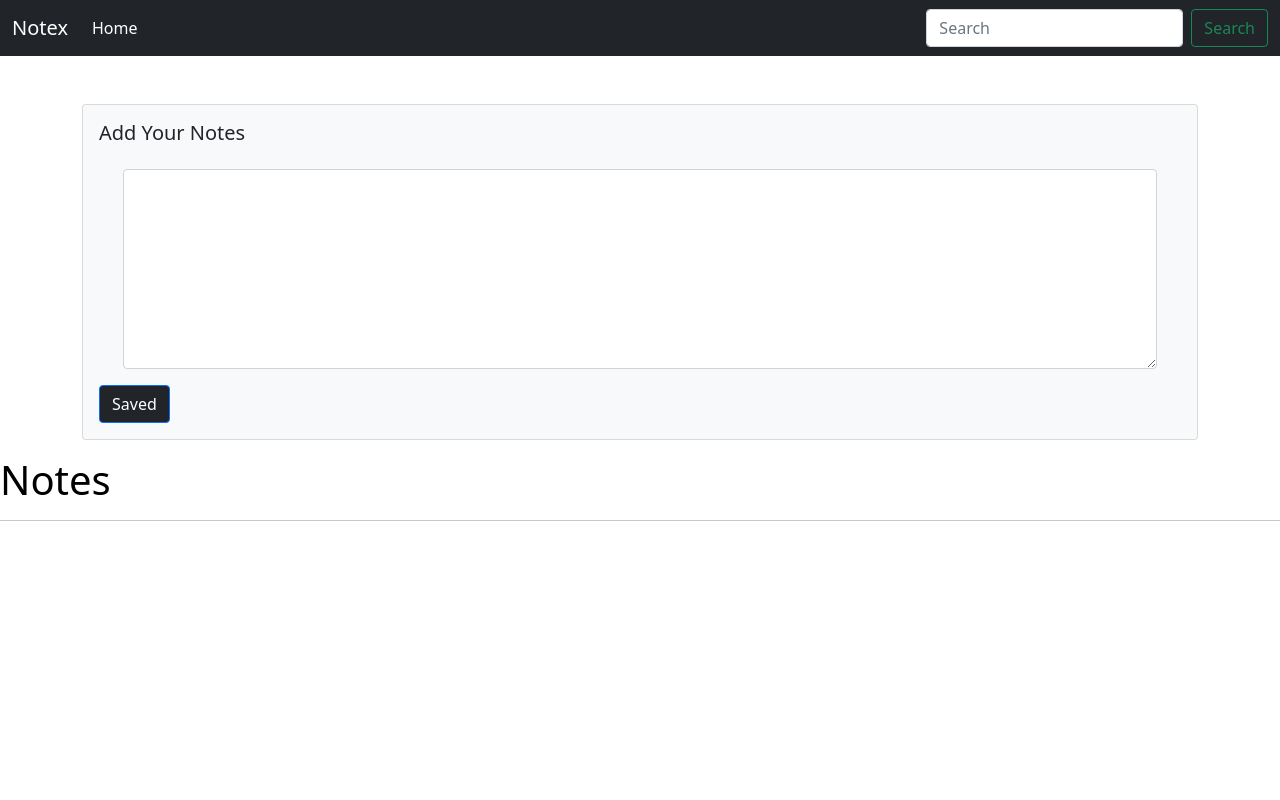
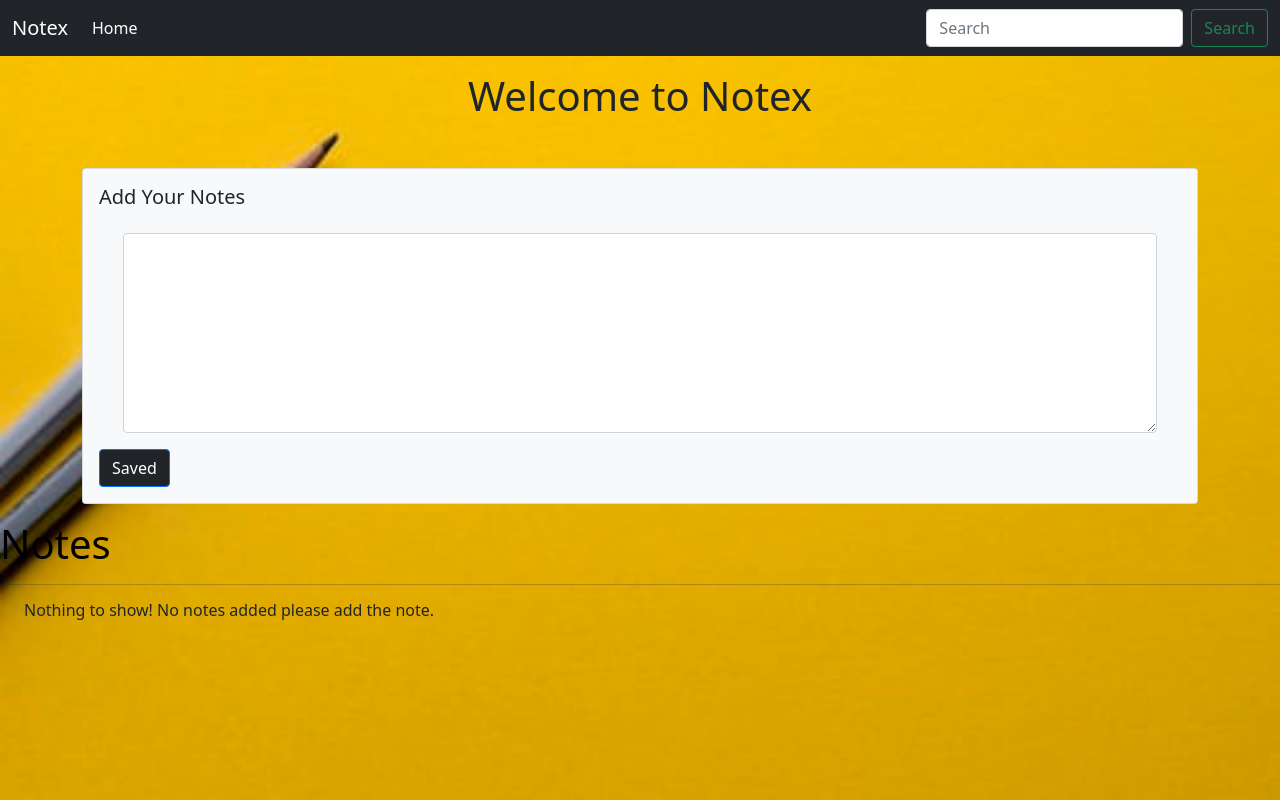
Before and after one commit to csk-5652/Notex, a plain HTML site: page index.html in a window 1280 px wide. Drawn offline with nearby package versions, Linux system fonts and the light colour scheme.

Commit message:
Update index.html

```diff
--- a/index.html
+++ b/index.html
@@ -8,7 +8,7 @@
     <title>Notes_Application</title>
   </head>
   <!-- main contain  -->
-  <body style="background-image: url('images/notes.jpg'); background-repeat: no-repeat;background-size: cover ">
+  <body style="background-image: url('notes.jpg'); background-repeat: no-repeat;background-size: cover ">
       <!-- navbar -->
     <nav class="navbar navbar-expand-lg navbar-dark bg-dark">
         <div class="container-fluid">
@@ -59,6 +59,6 @@
         </div>
 
     <script src="https://cdn.jsdelivr.net/npm/bootstrap@5.1.1/dist/js/bootstrap.bundle.min.js" integrity="sha384-/bQdsTh/da6pkI1MST/rWKFNjaCP5gBSY4sEBT38Q/9RBh9AH40zEOg7Hlq2THRZ" crossorigin="anonymous"></script>
-    <script src="javascript/app.js"></script>
+    <script src="app.js"></script>
   </body>
 </html>
```
